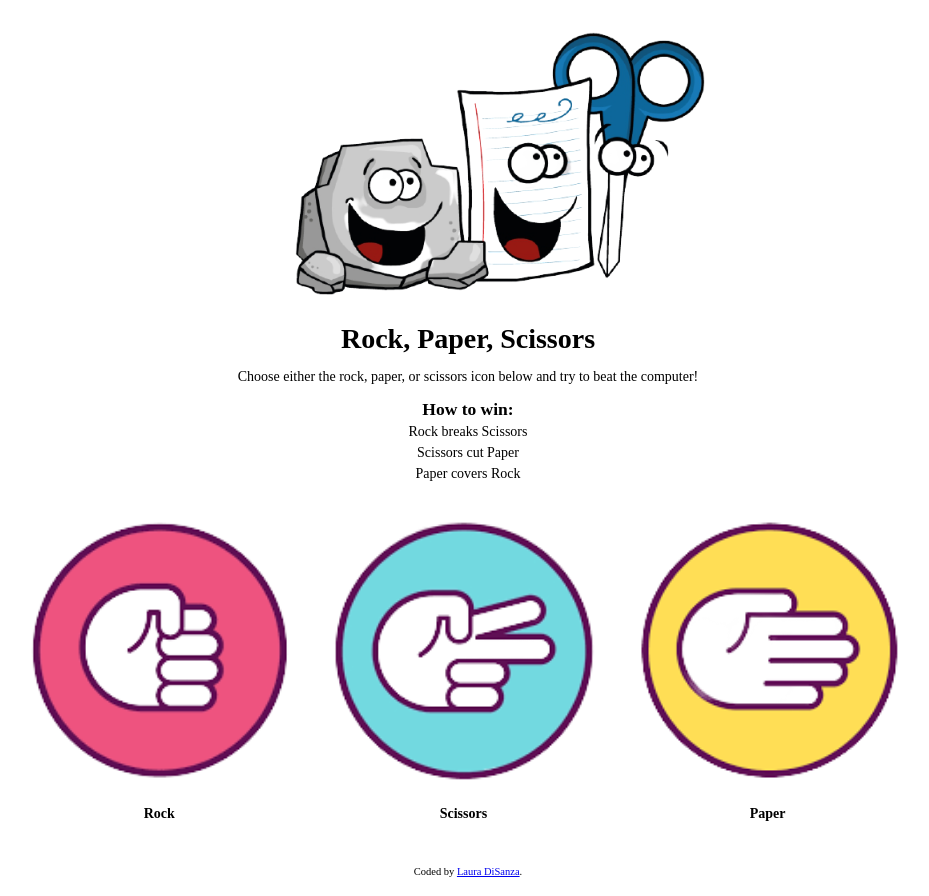
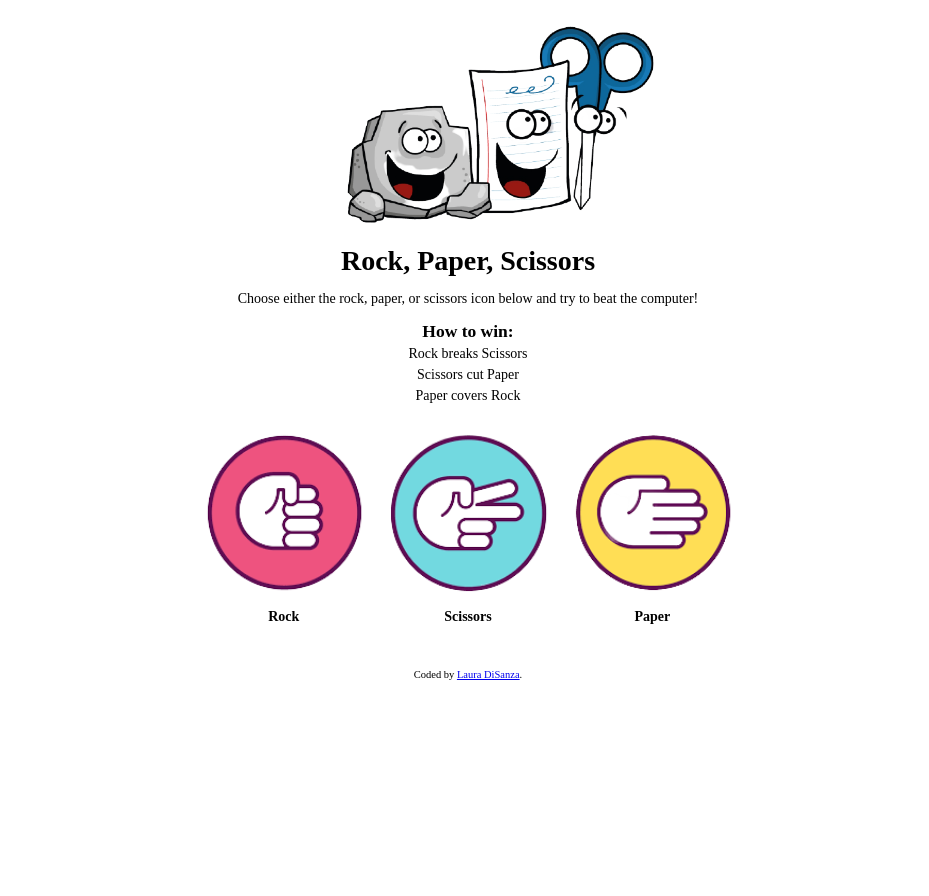
Before and after one commit to lauradisanza/Rock-Paper-Scissors-Game, a plain HTML site: page index.html in a window 1280 px wide. Shown: the whole page, without its empty margins (172-1101 px from the left). After the commit the page ends 800 px from the top, so only its background shows below. Drawn offline with Linux system fonts and the light colour scheme; a web font is replaced by a local one.

Commit message:
Responsive CSS

```diff
--- a/css/main.css
+++ b/css/main.css
@@ -22,11 +22,11 @@ ul {
 header img {
   width: 80%;
   margin-left: 10%;
-  font-size: 2em;
 }
 
 h1 {
   font-family: 'New Tegomin', serif;
+  font-size: 2em;
   margin: 0 auto;
 }
 
@@ -53,6 +53,7 @@ h1 {
 
 #pick-one {
   display: flex;
+  justify-content: center;
   flex-flow: nowrap;
 }
 
@@ -70,12 +71,20 @@ h1 {
 footer p {
   font-size: .75em;
   margin-top: 30px;
+  clear: both;
+  width: 100%;
 }
 
 
 @media all and (min-width:768px) {
   /* Tablet styles here */
+  header img {
+    width: 60%;
+  }
 
+  .options li {
+    width: 20%;
+  }
 }
 
 
```
